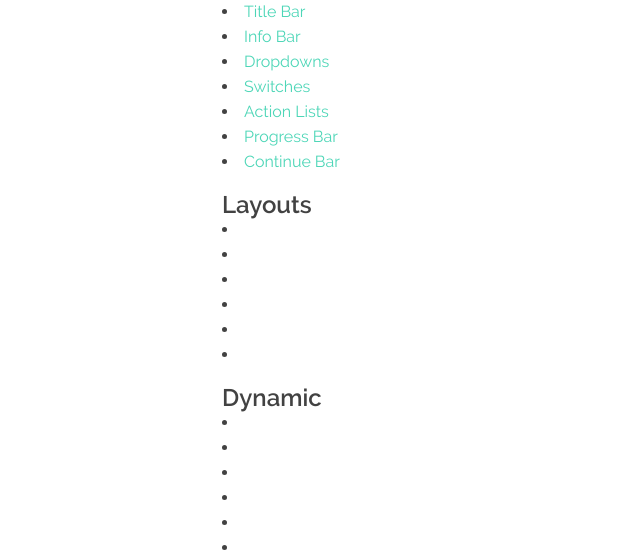
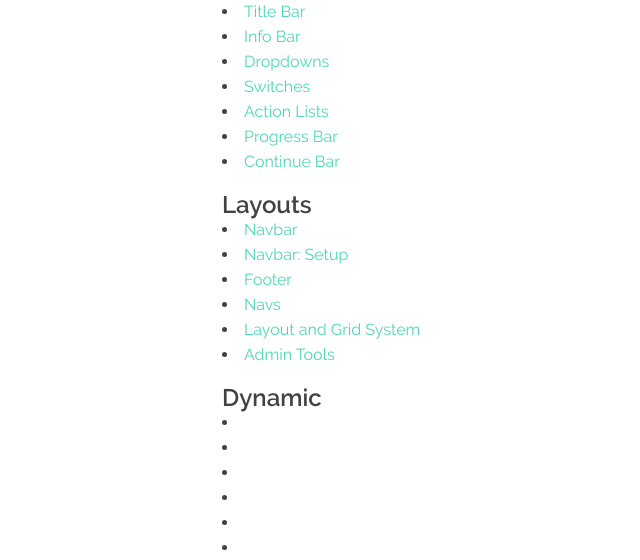
Before and after one commit to VizualAbstract/ReCharge-Styleguide, a PHP site: page / in a window 1280 px wide. Shown: the part 1234-1794 px from the top of the page, without its empty margins (58-698 px from the left). Run offline with PHP 8.4, Linux system fonts and the light colour scheme; some libraries are stand-ins or nearby versions.

Commit message:
Add layouts to directory

```diff
--- a/index.php
+++ b/index.php
@@ -64,12 +64,12 @@
 
 <h3>Layouts</h3>
 <ul>
-	<li><a href=""></a></li>
-	<li><a href=""></a></li>
-	<li><a href=""></a></li>
-	<li><a href=""></a></li>
-	<li><a href=""></a></li>
-	<li><a href=""></a></li>
+	<li><a href="/layouts.php#navbar">Navbar</a></li>
+	<li><a href="/layouts.php#navbar-setup">Navbar: Setup</a></li>
+	<li><a href="/layouts.php#footer">Footer</a></li>
+	<li><a href="/layouts.php#navs">Navs</a></li>
+	<li><a href="/layouts.php#layout-and-grid-system">Layout and Grid System</a></li>
+	<li><a href="/layouts.php#admin-tools">Admin Tools</a></li>
 </ul>
 <br>
 
```
